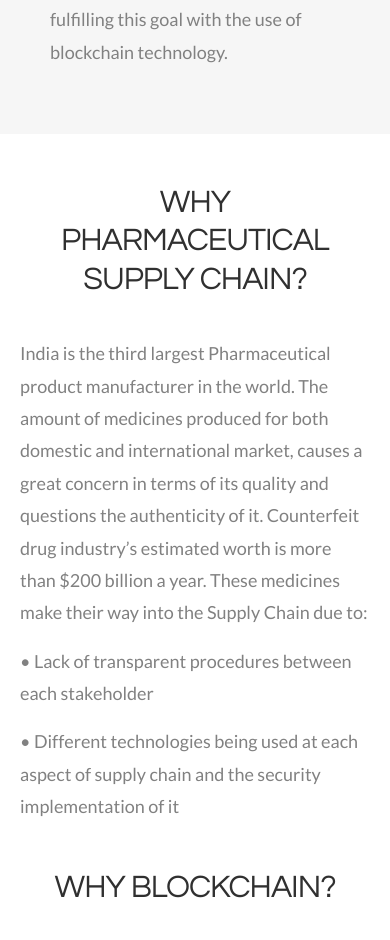
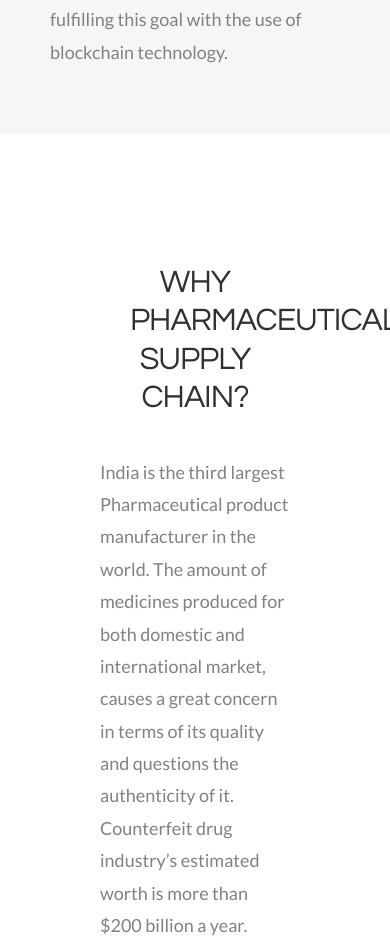
Before and after one commit to rishabh173/FinalLayout, a plain HTML site: page index.html in a window 390 px wide. Shown: the part 1380-2320 px from the top of the page. Drawn offline with nearby package versions, Linux system fonts and the light colour scheme; a script that the page names is missing.

Commit message:
Update index.html

```diff
--- a/index.html
+++ b/index.html
@@ -460,11 +460,7 @@
   text-align: center;
   color: #aaa;
 }
-@media only screen and (max-width: 568px){
-  section{
-    padding:20px;
-  }
-}
+
 
 </style>
 </head>
@@ -492,6 +488,7 @@
          <ul class="navbar-nav ml-auto">
             <li class="nav-item"><a class="nav-link" href="#vision">About Us</a></li>
             <li class="nav-item"><a class="nav-link" href="#product">Our Product</a></li>
+            <li class="nav-item"><a class="nav-link" href="team.html">Our Team</a></li>
             <!-- <li class="nav-item"><a class="nav-link" href="#gallery">Gallery</a></li> -->
             <!-- <li class="nav-item"><a class="nav-link" href="#contact">Contact</a></li> -->
 
```
